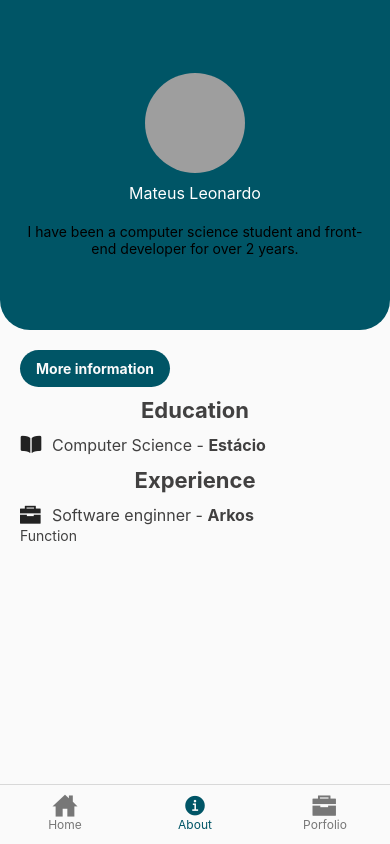
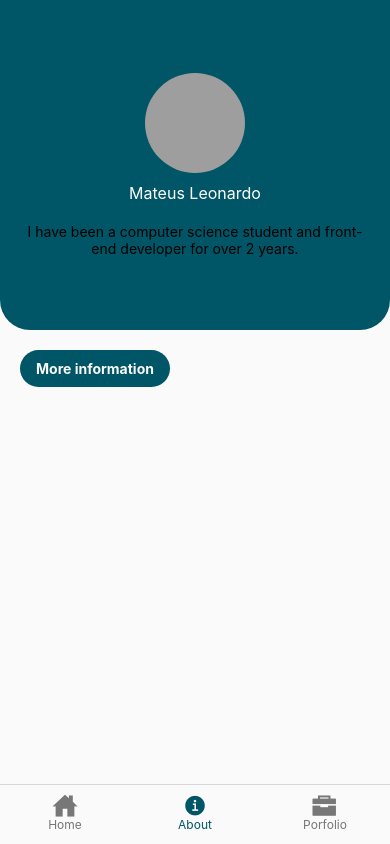
Before and after one commit to mateusmatosleonardo/portifolio-mobile, a React Native app: screen /About in a window 390 px wide. Built offline with nearby package versions, Linux system fonts and the light colour scheme; grey boxes are pictures that could not be loaded.

Commit message:
close scrollview

```diff
--- a/src/views/About/index.js
+++ b/src/views/About/index.js
@@ -21,14 +21,26 @@ const About = () => {
       </View>
       <View style={styles.about}>
         <Text style={styles.btnMoreInfo}>More information</Text>
-        <ScrollView>
+        {/* <ScrollView>
           <View style={styles.viewTitle}>
             <Text style={styles.expText}>Education</Text>
           </View>
-          <View style={styles.viewExp}>
+          <View style={styles.viewEdu}>
             <Icon name="book" size={22} color={'#222'} />
             <Text style={styles.titleExp}>
               Computer Science - <Text style={styles.textEmp}>Estácio</Text>{' '}
+            </Text>
+          </View>
+          <View style={styles.viewEdu}>
+            <Icon name="book" size={22} color={'#222'} />
+            <Text style={styles.titleExp}>
+              Informática - <Text style={styles.textEmp}>IBEP</Text>{' '}
+            </Text>
+          </View>
+          <View style={styles.viewEdu}>
+            <Icon name="book" size={22} color={'#222'} />
+            <Text style={styles.titleExp}>
+              Inglês - <Text style={styles.textEmp}>IBEP</Text>{' '}
             </Text>
           </View>
           <View style={styles.viewTitle}>
@@ -40,10 +52,41 @@ const About = () => {
               Software enginner - <Text style={styles.textEmp}>Arkos</Text>{' '}
             </Text>
           </View>
-          <View>
-            <Text style={styles.textExp}>Function</Text>
+          <View style={styles.viewTitle}>
+            <Text style={styles.expText}>Courses</Text>
           </View>
-        </ScrollView>
+          <View style={styles.viewExp}>
+            <Icon name="ios-pencil" size={22} color={'#222'} />
+            <Text style={styles.titleExp}>
+              Front-End - <Text style={styles.textEmp}>Danki Code</Text>{' '}
+            </Text>
+          </View>
+          <View style={styles.viewExp}>
+            <Icon name="ios-pencil" size={22} color={'#222'} />
+            <Text style={styles.titleExp}>
+              JavaScript - <Text style={styles.textEmp}>Danki Code</Text>{' '}
+            </Text>
+          </View>
+          <View style={styles.viewExp}>
+            <Icon name="ios-pencil" size={22} color={'#222'} />
+            <Text style={styles.titleExp}>
+              JS Funcional e Reativo - <Text style={styles.textEmp}>Udemy</Text>{' '}
+            </Text>
+          </View>
+          <View style={styles.viewExp}>
+            <Icon name="ios-pencil" size={22} color={'#222'} />
+            <Text style={styles.titleExp}>
+              TypeScript - <Text style={styles.textEmp}>Udemy</Text>{' '}
+            </Text>
+          </View>
+          <View style={styles.viewExp}>
+            <Icon name="ios-pencil" size={22} color={'#222'} />
+            <Text style={styles.titleExp}>
+              Intro à computação quântica -{' '}
+              <Text style={styles.textEmp}>Udemy</Text>{' '}
+            </Text>
+          </View>
+        </ScrollView> */}
       </View>
     </View>
   );
@@ -114,6 +157,14 @@ const styles = StyleSheet.create({
     flexDirection: 'row',
     // backgroundColor: 'salmon',
     alignItems: 'center',
+    marginTop: 6,
+    marginBottom: 6,
+  },
+  viewEdu: {
+    flexDirection: 'row',
+    alignItems: 'center',
+    marginTop: 6,
+    marginBottom: 6,
   },
   titleExp: {
     fontSize: 16,
```
